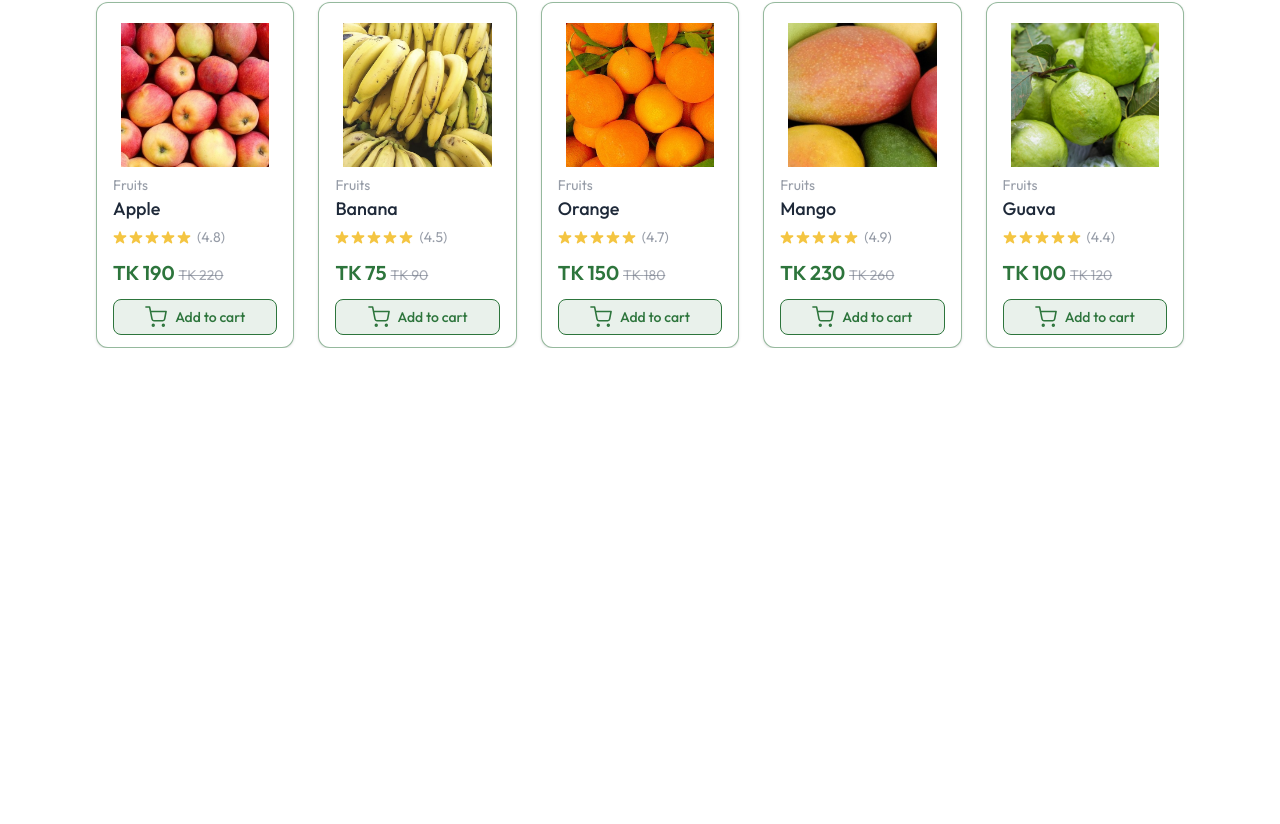
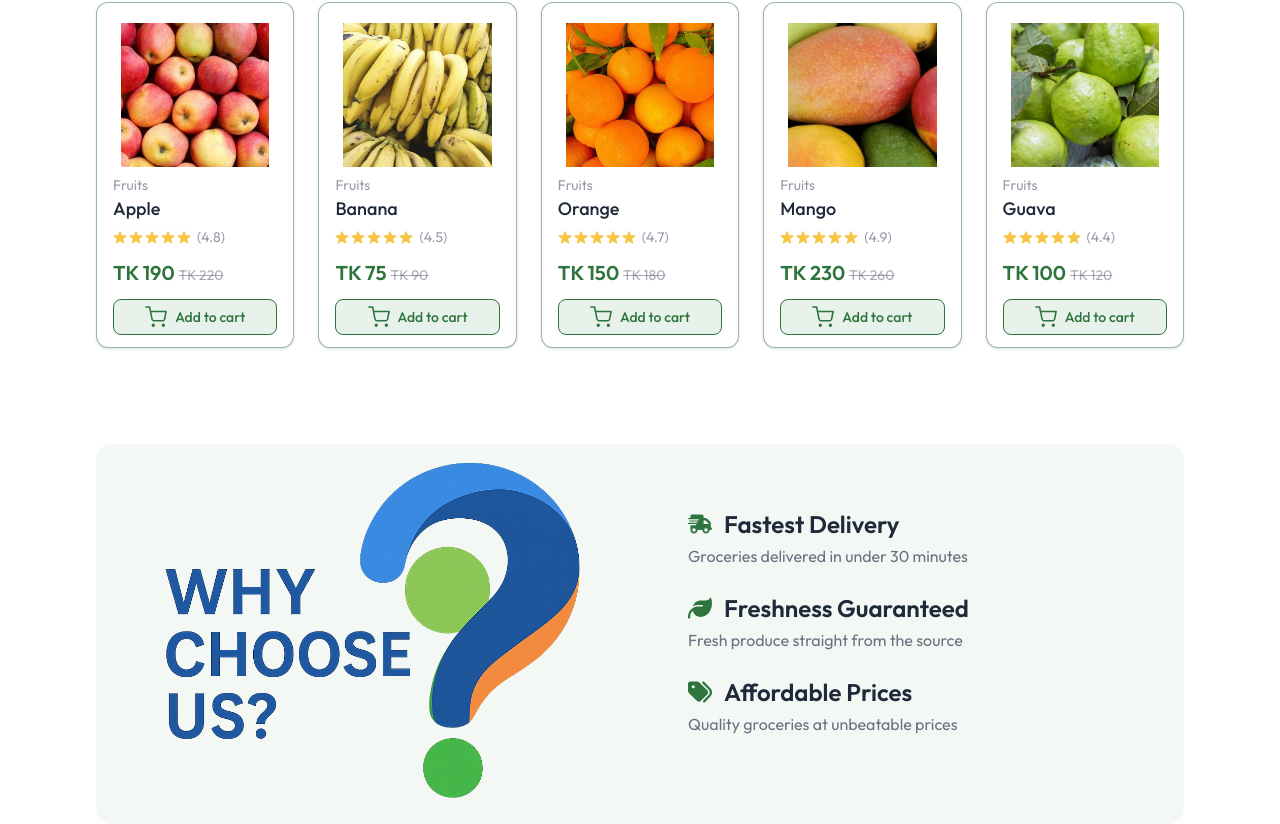
Before and after one commit to tahmina-nishu/Home-Harvest---An-Online-Grocery-Shop, a React (Vite) app in the folder client/: page / in a window 1280 px wide. Shown: the part 1110-1934 px from the top of the page. Before the commit the page ends 1458 px from the top, so only its background shows below. Built offline with nearby package versions, Linux system fonts and the light colour scheme.

Commit message:
added why choose us section as BannerBottom

```diff
--- a/client/src/assets/assets.js
+++ b/client/src/assets/assets.js
@@ -1,12 +1,44 @@
 import logo from "./Logo.png";
 import profile from "./profile.png"
 import banner from "./banner1.jpg"
+import bottomBanner from "./bottom_banner.png"
 
 export const assets = {
     logo,
     profile,
-    banner
+    banner,
+    bottomBanner
 }
+
+
+// import feature icons
+
+import {
+    FaTruckFast,
+    FaLeaf,
+    FaTags
+} from "react-icons/fa6";
+
+
+// features object
+
+export const features = [
+    {
+        title: "Fastest Delivery",
+        description: "Groceries delivered in under 30 minutes",
+        icon: FaTruckFast,
+    },
+    {
+        title: "Freshness Guaranteed",
+        description: "Fresh produce straight from the source",
+        icon: FaLeaf,
+    },
+    {
+        title: "Affordable Prices",
+        description: "Quality groceries at unbeatable prices",
+        icon: FaTags,
+    },
+]
 
 
 // import category images
--- /dev/null
+++ b/client/src/components/BannerBottom.jsx
@@ -0,0 +1,58 @@
+import React from 'react'
+import { assets, features } from '../assets/assets'
+
+const BannerBottom = () => {
+    return (
+        <div className='mt-24 bg-primary/5 rounded-2xl overflow-hidden'>
+
+            <div className='flex flex-col md:flex-row items-center'>
+
+                {/* left image */}
+                <div className='md:w-1/2 w-full flex items-center justify-center'>
+                    <img
+                        className='w-100 h-80 md:w-130 md:h-95 object-cover'
+                        src={assets.bottomBanner}
+                        alt=""
+                    />
+                </div>
+
+                {/* right content */}
+                <div className='md:w-1/2 w-full flex flex-col justify-center px-6 md:px-12 py-8'>
+
+                    {features.map((feature, index) => {
+
+                        const Icon = feature.icon
+
+                        return (
+                            <div
+                                key={index}
+                                className='mb-6 text-center md:text-left'
+                            >
+
+                                {/* icon + title */}
+                                <div className='flex items-center gap-3 justify-center md:justify-start'>
+
+                                    <div className='text-primary text-2xl'>
+                                        <Icon />
+                                    </div>
+
+                                    <h3 className='text-xl md:text-2xl font-semibold text-gray-800'>
+                                        {feature.title}
+                                    </h3>
+                                </div>
+
+                                <p className='text-gray-500 mt-1 text-sm md:text-base'>
+                                    {feature.description}
+                                </p>
+                            </div>
+                        )
+                    })}
+
+                </div>
+
+            </div>
+        </div>
+    )
+}
+
+export default BannerBottom
--- a/client/src/pages/Home.jsx
+++ b/client/src/pages/Home.jsx
@@ -2,6 +2,7 @@ import React from 'react'
 import MainBanner from '../components/MainBanner'
 import Categories from '../components/Categories'
 import BestSeller from '../components/BestSeller'
+import BannerBottom from '../components/BannerBottom'
 
 const Home = () => {
     return (
@@ -9,6 +10,7 @@ const Home = () => {
             <MainBanner></MainBanner>
             <Categories></Categories>
             <BestSeller></BestSeller>
+            <BannerBottom></BannerBottom>
         </div>
     )
 }
```
Also changed, not shown: client/src/assets/bottom_banner.png (added).
